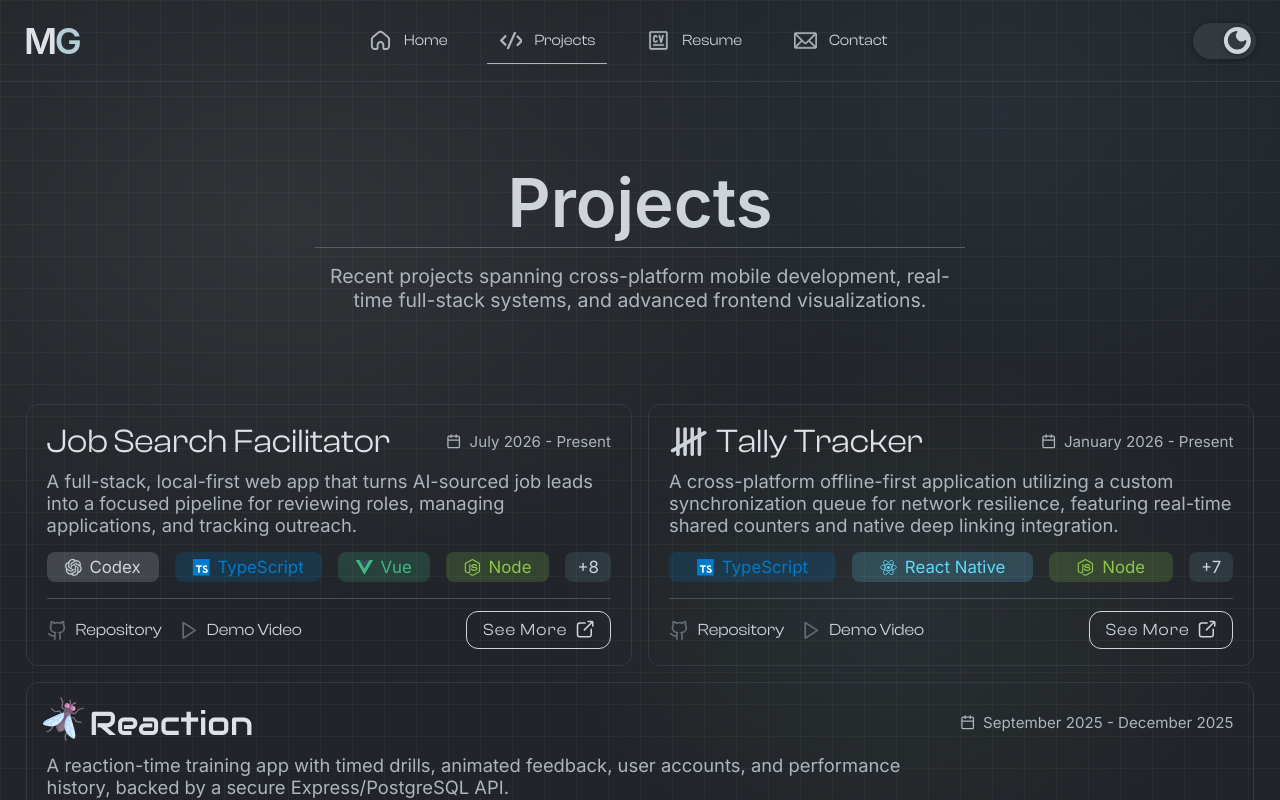
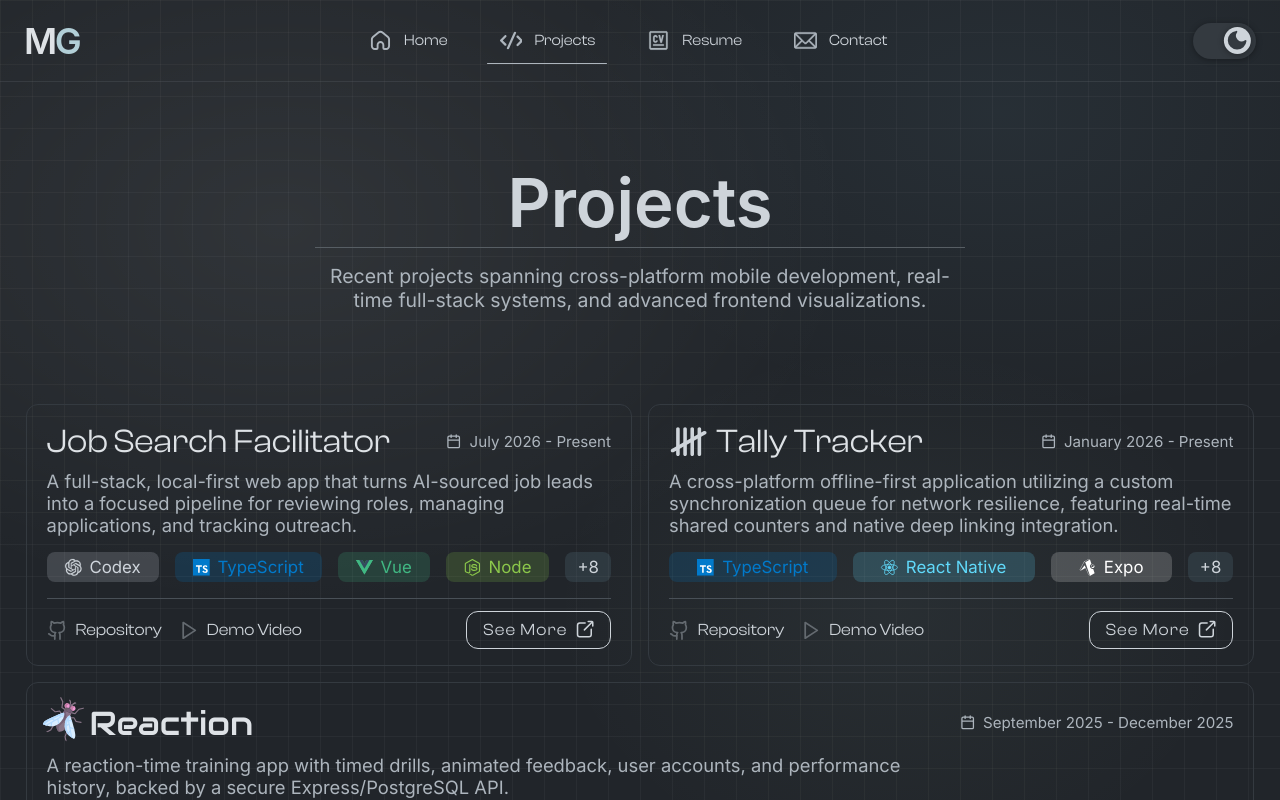
Before and after one commit to michaelgreenl/e-portfolio, a Vue app: page /projects in a window 1280 px wide. Shown: the top 800 px of the page. Built offline with nearby package versions, Linux system fonts and the light colour scheme; a web font is replaced by a local one.

Commit message:
feat: adding expo to tally stack

```diff
--- a/src/assets/data/projects.json
+++ b/src/assets/data/projects.json
@@ -72,6 +72,7 @@
         "stackText": [
             "TypeScript",
             "React-Native",
+            "Expo",
             "Node",
             "Socket.IO",
             "Prisma",
@@ -84,6 +85,7 @@
         "stack": [
             "typescript",
             "react-native",
+            "expo",
             "node",
             "socket",
             "prisma",
--- a/src/assets/data/resume.json
+++ b/src/assets/data/resume.json
@@ -43,6 +43,7 @@
                 "Nuxt",
                 "React",
                 "React Native",
+                "Expo",
                 "Express",
                 "Socket.IO",
                 "GSAP",
--- /dev/null
+++ b/src/components/SVGs/Tools/ExpoIcon.vue
@@ -0,0 +1,19 @@
+<template>
+    <svg viewBox="0 0 24 26" xmlns="http://www.w3.org/2000/svg">
+        <path
+            d="M22.069 10.075a2.273 2.273 0 00-.887-.74 2.296 2.296 0 00-2.237.16 2.265 2.265 0 00-.77.859 2.016 2.016 0 00.392 2.274 3.342 3.342 0 002.23-.63 3.289 3.289 0 001.271-1.923zM15.3 1.3l-1.45-.788-6.31 3.481.503.27.957.498 1.732-.954 4.569-2.523-.001.016zm.584-.24a.225.225 0 01.16.15l2.114 6.182a.205.205 0 01-.1.269 4.063 4.063 0 00-1.798 1.974 4.017 4.017 0 00-.175 2.655 4.283 4.283 0 001.755 2.332c.842.55 1.852.79 2.854.68a.269.269 0 01.262.16l2.184 6.345a.256.256 0 01-.101.278l-6.712 3.89a.253.253 0 01-.101.02.27.27 0 01-.181-.03L13.69 24.5a.234.234 0 01-.1-.1l-4.6-10.483-7.005 3.95a.327.327 0 01-.272.01l-1.592-.898a.23.23 0 01-.1-.299l6.805-12.8a.243.243 0 01.11-.099L13.721.03a.259.259 0 01.241 0l1.923 1.03zM7.47 4.499L7.14 4.33.58 16.71l1.197.668 5.657-7.335a.275.275 0 01.231-.1.282.282 0 01.201.149l6.16 14.066 1.646 1.007L9.06 6.005l-.281-.798-1.318-.718.01.01zm10.145 7.382a2.51 2.51 0 01.12-1.663 2.54 2.54 0 011.138-1.23 2.798 2.798 0 013.261.4 2.513 2.513 0 01.073 3.568l-.073.073a2.77 2.77 0 01-3.788.01 2.719 2.719 0 01-.731-1.158z"
+        />
+    </svg>
+</template>
+
+<style lang="scss" scoped>
+svg {
+    @include theme-dark {
+        fill: #fff;
+    }
+
+    @include theme-light {
+        fill: #111;
+    }
+}
+</style>
--- a/src/components/SVGs/Tools/ReactIcon.vue
+++ b/src/components/SVGs/Tools/ReactIcon.vue
@@ -1,10 +1,24 @@
 <template>
     <svg xmlns="http://www.w3.org/2000/svg" viewBox="-11.5 -10.23174 23 20.46348">
-        <circle cx="0" cy="0" r="2.05" fill="#61dafb" />
-        <g stroke="#61dafb" stroke-width="1" fill="none">
+        <circle cx="0" cy="0" r="2.05" />
+        <g stroke-width="1" fill="none">
             <ellipse rx="11" ry="4.2" />
             <ellipse rx="11" ry="4.2" transform="rotate(60)" />
             <ellipse rx="11" ry="4.2" transform="rotate(120)" />
         </g>
     </svg>
 </template>
+
+<style lang="scss" scoped>
+svg {
+    @include theme-dark {
+        stroke: #61dafb;
+        fill: #61dafb;
+    }
+
+    @include theme-light {
+        stroke: #53b9d5;
+        fill: #53b9d5;
+    }
+}
+</style>
--- a/src/components/ToolChip.vue
+++ b/src/components/ToolChip.vue
@@ -26,6 +26,7 @@ import ZodIcon from '@/components/SVGs/Tools/ZodIcon.vue';
 import OpenCodeIcon from '@/components/SVGs/Tools/OpenCodeIcon.vue';
 import OpenAIIcon from '@/components/SVGs/Tools/OpenAIIcon.vue';
 import ReactIcon from '@/components/SVGs/Tools/ReactIcon.vue';
+import ExpoIcon from '@/components/SVGs/Tools/ExpoIcon.vue';
 
 defineProps({
     tool: {
@@ -37,10 +38,17 @@ const themeStore = useThemeStore();
 
 const tools = {
     vue: { text: 'Vue', icon: markRaw(VueIcon), lightColor: '#41B883', darkColor: '#41B883', maxWidth: '7em' },
+    expo: {
+        text: 'Expo',
+        icon: markRaw(ExpoIcon),
+        lightColor: '#111111',
+        darkColor: '#ffffff',
+        maxWidth: '7em',
+    },
     'react-native': {
         text: 'React Native',
         icon: markRaw(ReactIcon),
-        lightColor: '#61dafb',
+        lightColor: '#53b9d5',
         darkColor: '#61dafb',
         maxWidth: '11em',
         minWidth: '10em',
```
Also changed, not shown: 1 other file (tests, documents, lock files or other folders).
